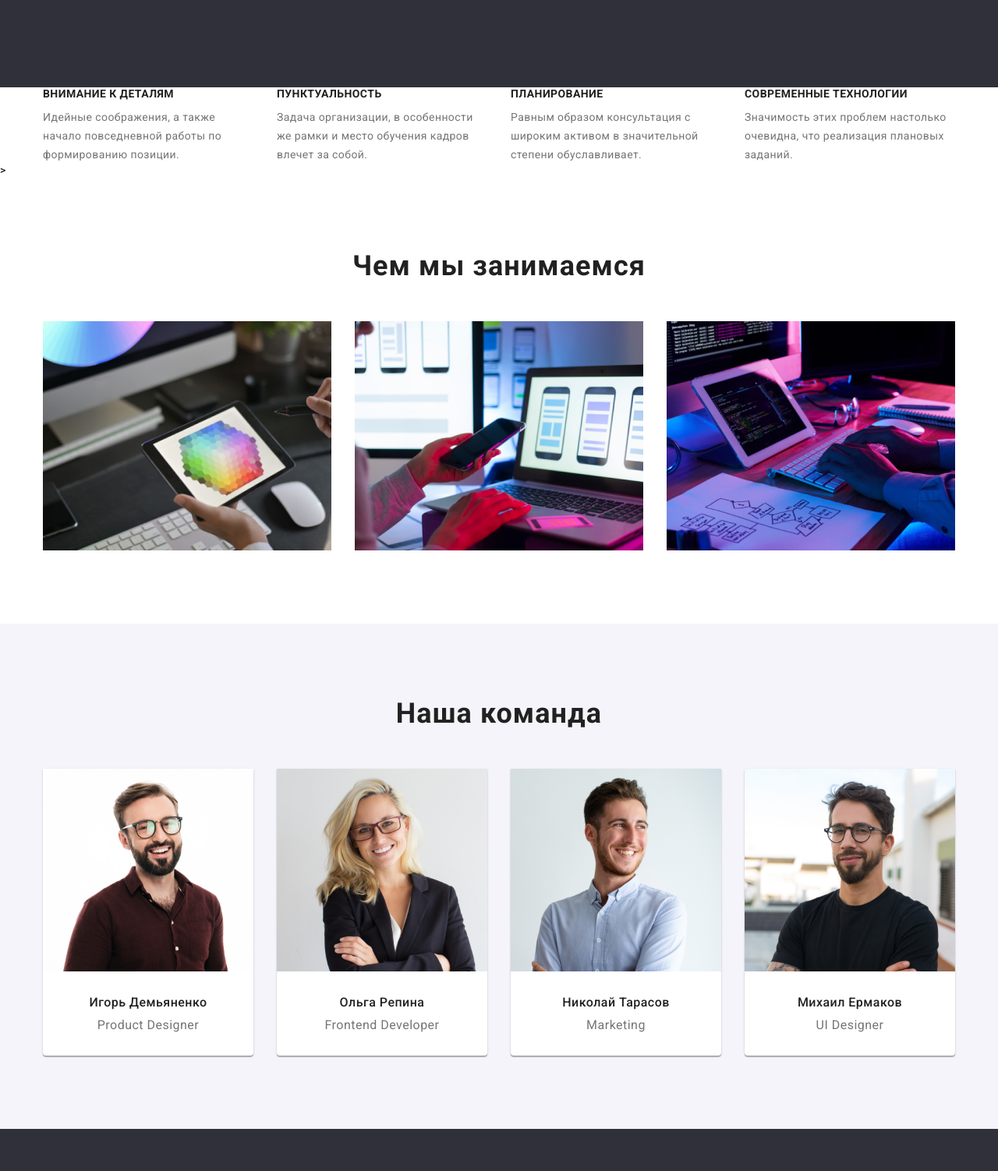
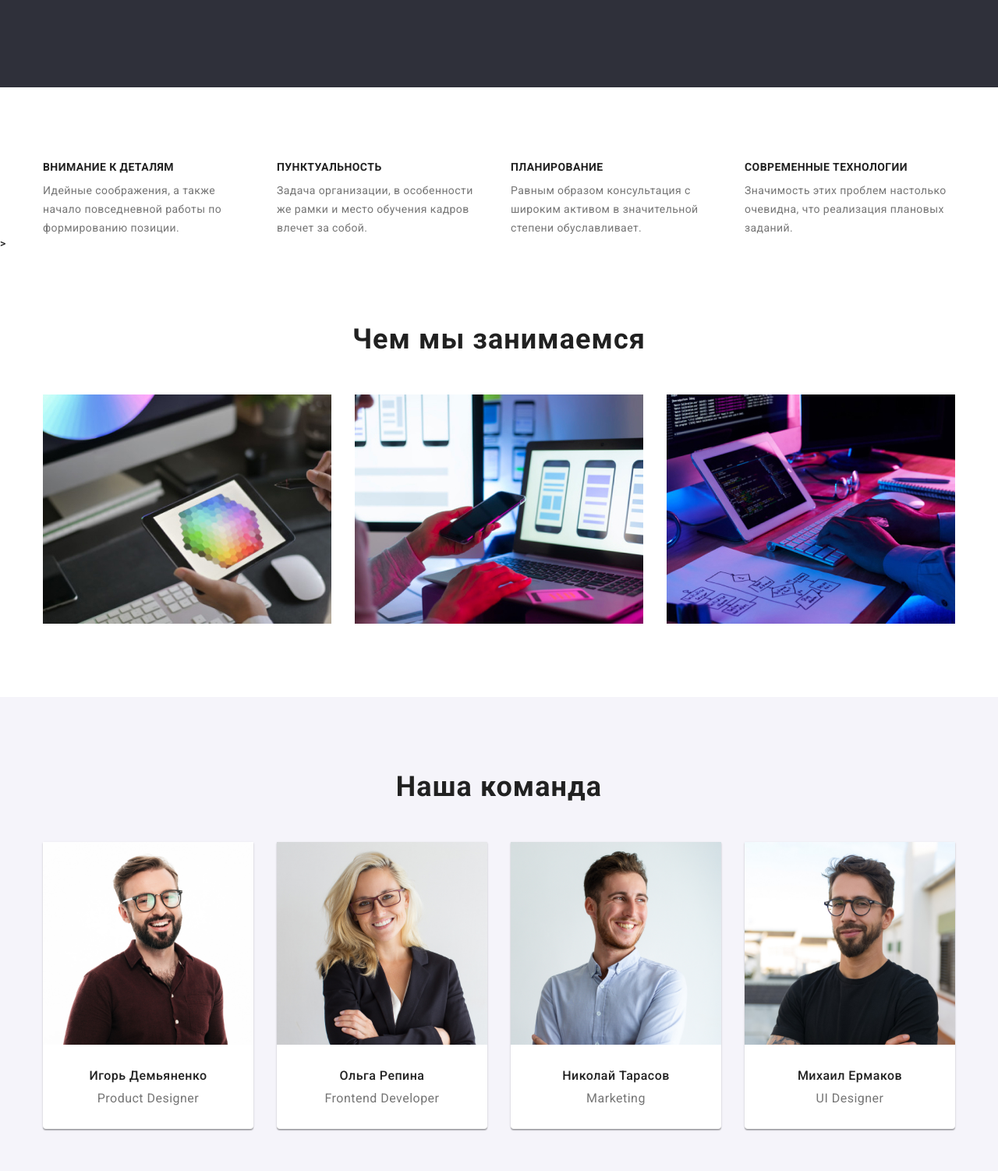
Before and after one commit to inkogi-to/goit-markup-hw-03, a plain HTML site: page index.html in a window 1280 px wide. Shown: the part 570-2072 px from the top of the page at 78% size. Drawn offline with nearby package versions, Linux system fonts and the light colour scheme.

Commit message:
added rule for new selector

```diff
--- a/style/style.css
+++ b/style/style.css
@@ -211,6 +211,9 @@ h6 {
     background-color: #ffffff;
 }
 
+.features {
+    padding-top: 94px;
+}
 
 .features__title,
 .portfolio__title {
@@ -274,16 +277,18 @@ h6 {
     border-radius: 0px 0px 4px 4px;
 }
 
+.team__item-content {
+    padding: 30px 0 30px;
+}
+
 .team__item-title {
-    margin: 30px 0 10px;
+    margin-bottom: 10px;
 
     text-align: center;
     font-weight: 500;
 }
 
 .team__item-subtitle {
-    margin-bottom: 30px;
-
     font-weight: 400;
     text-align: center;
 
@@ -308,6 +313,11 @@ h6 {
     letter-spacing: 0.03em;
     font-style: normal;
 }
+
+.footer__item-address:not(:last-child) {
+    margin: 9px 0 9px;
+}
+
 
 .footer__email-address,
 .footer__tel-address {
```
